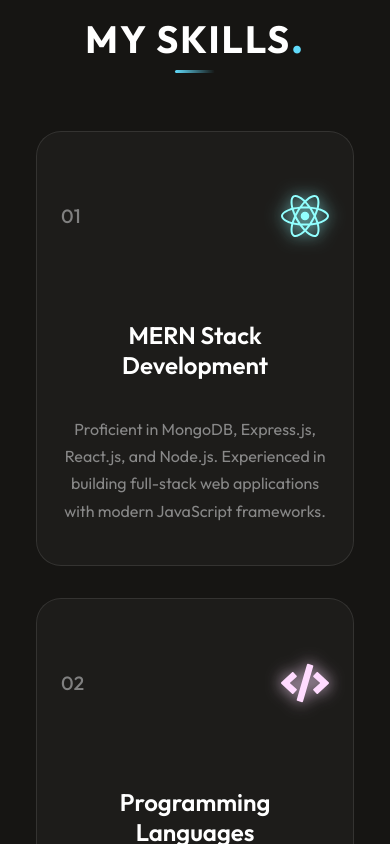
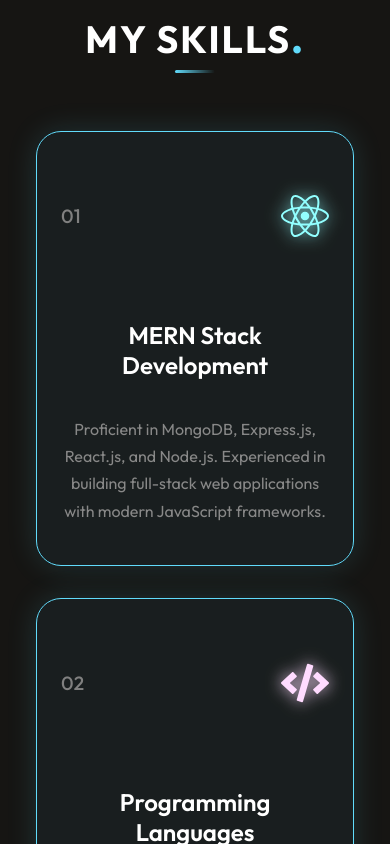
Before and after one commit to wahajahmad-cyber/Portfolio_Website, a React (Vite) app: page / in a window 390 px wide. Shown: the part 3020-3864 px from the top of the page. Built offline with nearby package versions, Linux system fonts and the light colour scheme; no server answers; a web font is replaced by a local one.

Commit message:
changes made in hover in skills card

```diff
--- a/src/components/Skills/Skills.css
+++ b/src/components/Skills/Skills.css
@@ -220,11 +220,15 @@
         z-index: 2;
     }
 
-    .skills-format:hover {
-        transform: none;
-        background: rgba(255, 255, 255, 0.05);
-        border-color: rgba(255, 255, 255, 0.1);
-        box-shadow: none;
+    .skills-format {
+        transform: translateY(-8px); /* Apply hover effect by default on mobile */
+        background: rgba(97, 219, 251, 0.05);
+        border-color: #61DBFB;
+        box-shadow: 0 0 30px rgba(97, 219, 251, 0.15);
+    }
+
+    .skills-format:active {
+        transform: scale(0.98); /* Add active state for touch feedback */
     }
 
     /* Always show icon colors and glow on mobile */
```
